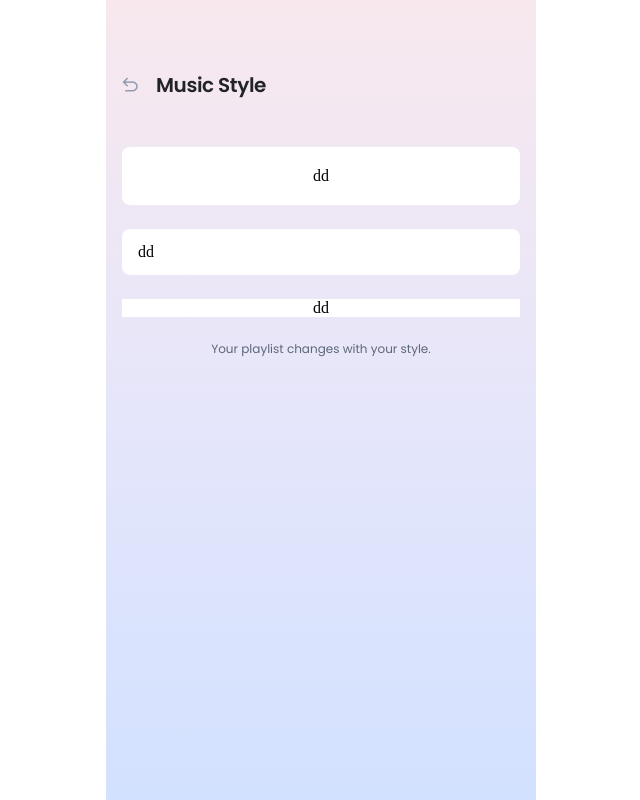
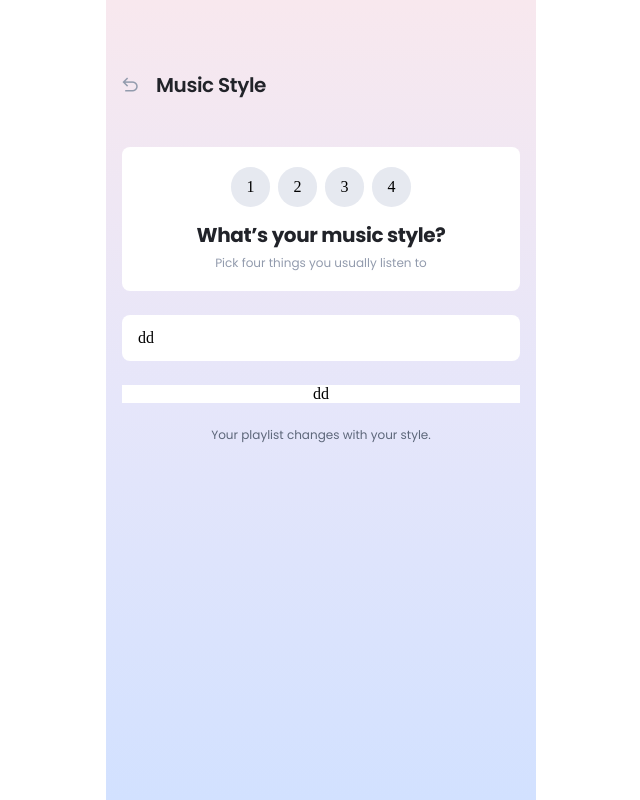
Before and after one commit to DAON-SJSU/layered.frontend, a React (Vite) app: page /choicePreference in a window 1280 px wide. Shown: the whole page, without its empty margins (319-959 px from the left). Built offline with nearby package versions, Linux system fonts and the light colour scheme.

Commit message:
feat :: musicSelectBox 추가

```diff
--- a/src/index.css
+++ b/src/index.css
@@ -12,19 +12,27 @@ html, body {
 :root{
   --Surface-Surface-10: #FFF;
   --Surface-Surface-20 : #F0F2F5;
+  --Surface-Surface-30 : #E6E9F0;
+
+  --Background : linear-gradient(180deg, #F8E8EE 0.01%, #E6E6FA 50%, #D2E1FF 99.99%);
+
   --Gap-6 : 6px;
   --Gap-8 : 8px;
   --Gap-12 : 12px;
   --Gap-16 : 16px;
   --Gap-20 : 20px;
   --Gap-24 : 24px;
+
+  --Radius-8 : 8px;
   --Radius-14 : 14px;
-  --Radius-8 : 8px;
-  --Background : linear-gradient(180deg, #F8E8EE 0.01%, #E6E6FA 50%, #D2E1FF 99.99%);
+  --Radius-Max : 999px;
+
+  --Grayscale-Grayscale-60 : #5D677A;
   --Grayscale-Grayscale-80 : #212329;
-  --Grayscale-Grayscale-60 : #5D677A;
   --Grayscale-Translucence-Grayscale-50-Translucence : rgba(146, 155, 173, 0.20);
+
+  --Text-Text-10 : #212329;
+  --Text-Text-20 : #5D677A;
   --Text-Text-30 : #929BAD;
-  --Text-Text-20 : #5D677A;
-  --Text-Text-10 : #212329;
+
 }
--- a/src/pages/choicePreference/index.tsx
+++ b/src/pages/choicePreference/index.tsx
@@ -6,7 +6,18 @@ const ChoicePreference = () => {
         <>
             <HeaderBar text={"Music Style"}/>
             <_.Container>
-                <_.MusicSelectBox>dd</_.MusicSelectBox>
+                <_.MusicSelectBox>
+                    <_.Musics>
+                        <_.Music>1</_.Music>
+                        <_.Music>2</_.Music>
+                        <_.Music>3</_.Music>
+                        <_.Music>4</_.Music>
+                    </_.Musics>
+                    <_.TextBox>
+                        <_.TextBoxH2>What’s your music style?</_.TextBoxH2>
+                        <_.TextBoxP>Pick four things you usually listen to</_.TextBoxP>
+                    </_.TextBox>
+                </_.MusicSelectBox>
                 <_.SearchBar>dd</_.SearchBar>
                 <_.ListBar>dd</_.ListBar>
                 <_.SubText>Your playlist changes with your style.</_.SubText>
--- a/src/pages/choicePreference/style.ts
+++ b/src/pages/choicePreference/style.ts
@@ -55,3 +55,49 @@ export const SubText = styled.p`
     font-weight: 400;
     line-height: 130%;
 `
+
+export const Musics = styled.div`
+    display: flex;
+    justify-content: center;
+    align-items: center;
+    gap: 8px;
+`
+
+export const Music = styled.div`
+    display: flex;
+    width: 39px;
+    height: 40px;
+    justify-content: center;
+    align-items: center;
+    aspect-ratio: 39/40;
+    border-radius: var(--Radius-Max);
+    background: var(--Surface-Surface-30);
+`
+
+export const TextBox = styled.div`
+    display: flex;
+    flex-direction: column;
+    align-items: center;
+    gap: var(--Gap-8);
+`
+
+export const TextBoxH2 = styled.h2`
+    color: var(--Text-Text-10);
+
+    font-family: Poppins;
+    font-size: 20px;
+    font-style: normal;
+    font-weight: 700;
+    line-height: 24px;
+    letter-spacing: -0.4px;
+`
+
+export const TextBoxP = styled.p`
+    color: var(--Text-Text-30);
+
+    font-family: Poppins;
+    font-size: 12px;
+    font-style: normal;
+    font-weight: 400;
+    line-height: 130%;
+`
```
